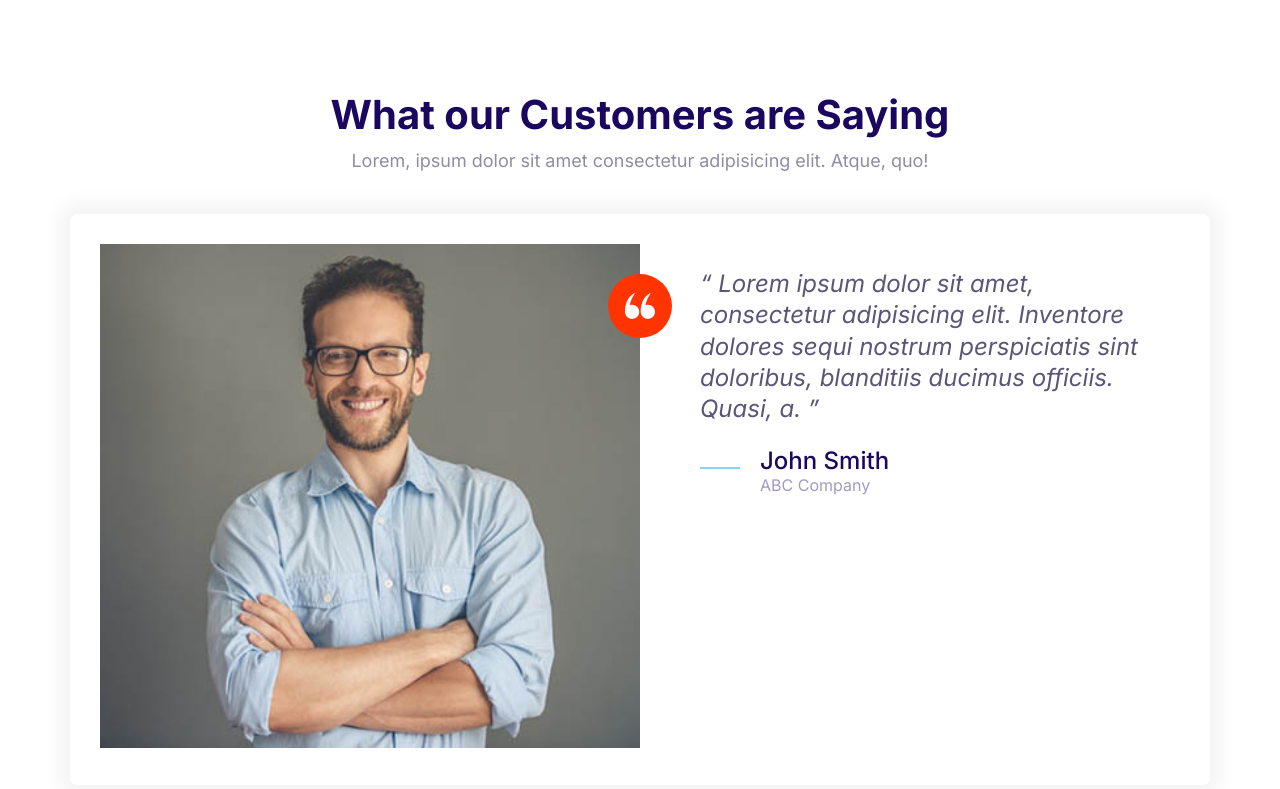
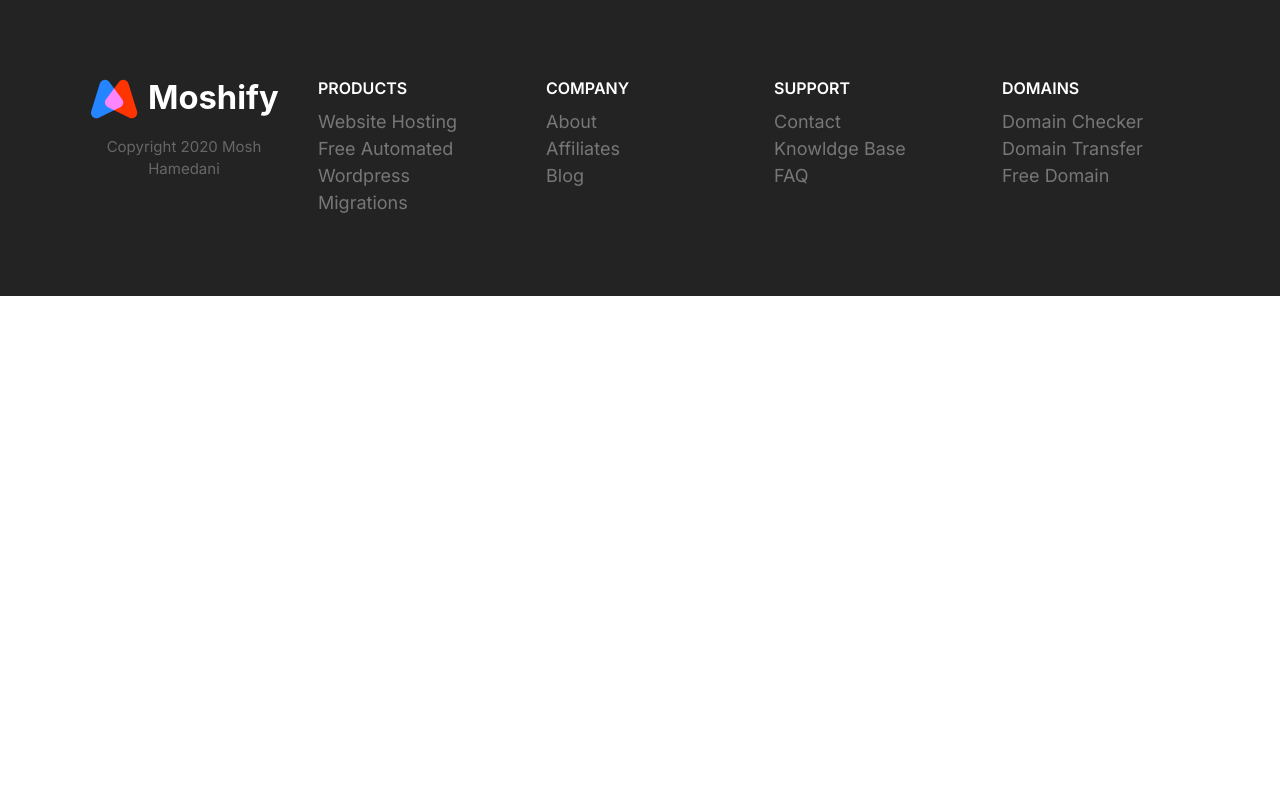
Before and after one commit to Annie-mar/Practice, a plain HTML site: page index.html in a window 1280 px wide. Drawn offline with Linux system fonts and the light colour scheme.

Commit message:
Build the footer component

```diff
--- a/CSS/styles.css
+++ b/CSS/styles.css
@@ -25,12 +25,14 @@ html {
    /* 62.5% of 16px = 10px */
    font-size: 62.5%;
 }
+
 body{
    font-family: Inter, Arial, Helvetica, sans-serif;
    font-size: 2.4rem;
    line-height: 1.5;
    color: var(--color-body);
 }
+
 h1,
 h2,
 h3 {
@@ -38,17 +40,21 @@ h3 {
    margin-bottom: 1rem;
    line-height: 1.1;
 }
+
 h1 {
    /* 1 * font size of the html element*/
    font-size: 7rem ;
 }
+
 h2 {
    font-size: 4rem;
 }
+
 h3 {
    font-size: 3rem;
    font-weight: 500;
 }
+
 p{
    margin-top: 0;
 }
@@ -109,10 +115,12 @@ a {
     background: var(--color-primary);
     color: #fff;
 }
+
 .badge--secondary {
    background: var(--color-secondary);
    color:#fff;
 }
+
 .badge--small {
    font-size: 1.6rem;
 }
@@ -132,19 +140,23 @@ a {
    list-style: none;
    padding-left: 0;
 }
+
 .list--inline .list__item{
      display: inline-block;
      margin-right: 2rem;
 }
+
 .list--tick {
    list-style-image: url(../Images/tick.svg);
    padding-left: 3rem;
    color: var(--color-headings);
 }
+
 .list--tick .list__item {
    padding-left: 0.5rem;
    margin-bottom: 1rem;
 }
+
 @media screen and (min-width: 1024px) {
    .list--tick .list__item{
       padding-left: 0;
@@ -156,6 +168,7 @@ a {
    width: 40px;
    height:40px;
 }
+
 .icon--small {
    width:30px;
    height:30px;
@@ -164,6 +177,7 @@ a {
 .icon--primary {
    fill: var(--color-primary);
 }
+
 .icon--white {
    fill:#fff;
 }
@@ -196,16 +210,19 @@ a {
    text-transform: uppercase;
    white-space:nowrap;
 }
+
 .btn .icon {
    width:2rem;
    height: 2rem;
    margin-right: 1rem;
    vertical-align: middle;
 }
+
 .btn--primary {
    background: var(--color-primary);
    color:#fff;
 }
+
 .btn--primary:hover {
    background:#3a8ffd;
 }
@@ -214,6 +231,7 @@ a {
    background: var(--color-secondary);
    color:#fff;
 }
+
 .btn--secondary:hover {
    background:#008ceb;
 }
@@ -222,14 +240,17 @@ a {
    background:var(--color-accent);
    color:#fff;
 }
+
 .btn--accent:hover {
    background:#ec3000 ;
 }
+
 .btn--outline {
    background: #fff;
    color: var(--color-headings);
    border:2px solid var(--color-headings);
 }
+
 .btn--outline:hover {
    background:var(--color-headings);
    color:#fff;
@@ -239,6 +260,7 @@ a {
    padding-left: 6rem;
    padding-right: 6rem;
 }
+
 .btn--block {
    width:100%;
    display:inline-block;
@@ -259,6 +281,7 @@ a {
    outline: 0;
    padding: 1.5rem  3.5rem;
 }
+
 ::placeholder {
   color: #cdcbd7;
 }
@@ -268,11 +291,13 @@ a {
    border-radius:var(--border-radius);
    display:flex;
 }
+
 .input-group .input {
    border:0;
    flex-grow:1;
    padding: 1.5rem 2rem;
 }
+
 .input-group .btn {
    margin:4px;
 }
@@ -289,6 +314,7 @@ a {
   box-shadow: 0 0 20px 10px #f3f3f3;
   overflow: hidden;
 }
+
 .card__header,
 .card__body {
    padding: 2rem 3rem;
@@ -298,13 +324,16 @@ a {
    background: var(--color-primary);
    color: #fff;
 }
+
 .card--secondary .card__header {
    background: var(--color-secondary);
    color:#fff;
 }
+
 .card--primary .badge--primary {
    background: #126de4;
 }
+
 .card--secondary .badge--secondary {
    background: #02cdf1;
 }
@@ -320,21 +349,25 @@ a {
    font-weight: 500;
    font-size: 2.4rem;
 }
+
 .plan__price {
    font-size: 6rem;
 }
+
 .plan__billing-cycle {
    font-size: 2.4rem;
    font-weight: 300;
    opacity: 0.8;
    margin-right:1rem;
 }
+
 .plan__description {
    font-size: 2rem;
    font-weight:300;
    letter-spacing: 1px;
    display: block;
 }
+
 .plan .list__item {
    margin-bottom: 2rem;
 }
@@ -346,6 +379,7 @@ a {
 .plan--popular .card__header {
    position: relative;
 }
+
 .plan--popular .card__header::before {
      content: url(../Images/popular.svg);
      width: 40px;
@@ -358,6 +392,7 @@ a {
 .plan:hover {
    transform: scale(1.05);
 }
+
 .plan--popular:hover {
    transform: scale(1.15);
 }
@@ -406,6 +441,7 @@ a {
  .quote__text::before {
     content:open-quote;
  }
+
  .quote__text::after {
    content:close-quote;
  }
@@ -416,12 +452,14 @@ a {
    font-style: normal;
    margin-bottom: 0;
  }
+
 .quote__organization {
   color: var(--color-headings);
   opacity:.4;
   font-size:2rem;
   font-style:normal;
 }
+
 .quote__line {
    position: relative;
    bottom:10px;
@@ -459,12 +497,15 @@ a {
  .testimonial {
    padding:3rem;
  }
+
  .testimonial__image {
    position:relative;
  }
+
  .testimonial__image > img {
    width:100%;
  }
+
  .testimonial__image > .icon-container {
    position: absolute;
    top: 3rem;
@@ -486,20 +527,24 @@ a {
    padding:4rem;
    border-radius: 5px;
  }
+
  .callout--primary {
    background: var(--color-primary);
    color: #fff;
  }
+
  .callout__heading {
    color:#fff;
    margin-top:o;
    font-size: 3rem;
  }
 
+
  .callout .btn {
    justify-self: center;
    align-self: center;
  }
+
  .callout__content {
    text-align: center;
  }
@@ -522,23 +567,28 @@ a {
    display:flex;
    justify-content:space-between;
  }
+
  .collapsible__heading {
    margin-top: 0;
    font-size: 3rem;
  }
+
  .collapsible__chevron {
    transform: (-90deg);
    transition: transform 0.3s;
  }
+
  .collapsible__content {
    max-height: 0;
    overflow: hidden;
    opacity:0;
    transition: all 0.3s;
  }
+
  .collapsible--expanded .collapsible__chevron {
    transform: (0);
  }
+
  .collapsible--expanded .collapsible__content {
    max-height: 100vh;
    opacity:1;
@@ -549,10 +599,12 @@ a {
    --padding-vertical: 6rem;
    padding: var(--padding-vertical) 2rem;
  }
+
  .block__header {
    text-align: center;
    margin-bottom: 4rem;
  }
+
  .block__heading {
    margin-top: 0;
  }
@@ -561,6 +613,7 @@ a {
    background: #000;
    color:#7b858b;
  }
+
  .block--dark h1,
  .block--dark h2,
  .block--dark h3
@@ -572,10 +625,12 @@ a {
    padding-bottom: calc(var(--padding-vertical) + 4rem);
    clip-path: polygon(0% 0%, 100% 0%, 100% 100%, 0% 90%);
  }
+
  .block--skewed-left {
    padding-bottom: calc(var(--padding-vertical) + 4rem);
    clip-path: polygon(0% 0%, 100% 0%, 100% 90%, 0% 100%);
  }
+
  .container {
    max-width:1140px;
    margin:0 auto;
@@ -590,31 +645,38 @@ a {
    padding:0 1rem;
    align-items: center;
  }
+
  .nav__list {
    width: 100%;
    margin:0;
  }
+
  .nav__item {
    padding: 0.5rem 2rem;
    border-bottom: 1px solid #222;
  }
+
  .nav__item >a {
    color: #d2d0db;
    transition: color 0.3s;
  }
+
  .nav__item >a:hover {
    color: #fff;
  }
+
  .nav__toggler {
    opacity:.5;
    transition: box-shadow .15s;
    cursor: pointer;
  }
+
  .nav.collapsible--expanded .nav__toggler {
    opacity: 1;
    box-shadow: 0 0 0 3px #666;
    border-radius: 5px;
  }
+
  .nav__brand {
    transform: translateY(5px);
  }
@@ -642,6 +704,7 @@ a {
    letter-spacing: 1px;
    margin: 2rem 0 5rem;
  }
+
  .hero__image {
    width: 100%;
  }
@@ -663,6 +726,7 @@ a {
       margin: 4rem auto;
       max-width: 670px;
  }
+
  .block-domain__prices {
    display: grid;
    grid-template-columns: repeat(3, 1fr);
@@ -684,6 +748,7 @@ a {
  .block-plans .grid {
    gap:8rem 4rem;
  }
+
  .block-plans .card {
    max-width: 500px;
    margin: 0  auto;
@@ -722,11 +787,88 @@ a {
    .block-showcase .grid{
       grid-template-columns: 50% 50%;
    }
-.block-showcase__image {
-   justify-self:end;
+   .block-showcase__image {
+      justify-self:end;
+   }
+   .block-showcase__image > img {
+      width: auto;
+      max-width:700px;
+   }
 }
-.block-showcase__image > img {
-width: auto;
-max-width:700px;
+
+/*Footer*/
+.footer {
+   background: #232323;
 }
+
+.footer a {
+   color: #777;
+   transition: color .3s;
 }
+
+.footer a:hover {
+   color: #fff;
+}
+
+.footer__section {
+   padding: 2rem;
+   border-bottom: 1px solid #393939;
+}
+
+.footer__section .list {
+   margin: 0;
+}
+
+.footer__heading {
+   text-transform: uppercase;
+   font-weight: 600;
+}
+
+.footer__brand {
+   margin-top: 5rem;
+   text-align: center;
+}
+
+.footer__brand img {
+   /*TODO: Consider refactoring this and applying it to all images.*/
+   width: 100%;
+   max-width: 230px;
+}
+
+.footer__copyright {
+   font-size: 2.1rem;
+   color: #fff;
+   opacity: .3;
+}
+
+@media screen and (min-width: 768px) {
+   .footer__sections {
+      grid-template-columns: repeat(auto-fit, minmax(10rem, 1fr));
+   }
+
+   .footer .collapsible__chevron {
+      display: none;
+   }
+
+   .footer .collapsible__content {
+      opacity: 1;
+      max-height: 100%;
+   }
+
+   .footer__brand {
+      order: -1;
+      margin-top: 1rem;
+   }
+
+   .footer__copyright {
+      font-size: 1.5rem;
+   }
+
+   .footer__section {
+      border: 0;
+   }
+
+   .footer__heading {
+      font-size: 1.6rem;
+   }
+}
--- a/index.html
+++ b/index.html
@@ -14,52 +14,74 @@
     <link rel="stylesheet" href="css/styles.css" />
   </head>
   <body>
-    <section class="block">
-      <header class="block__header">
-        <h2>What our Customers are Saying</h2>
-        <p>
-          Lorem, ipsum dolor sit amet consectetur adipisicing elit. Atque, quo!
-        </p>
+    <footer class="block block--dark footer">
+      <div class="container grid footer__sections">
+        <section class="collapsible collapsible--expanded footer__section">
+          <header class="collapsible__header">
+            <h2 class="collapsible__heading footer__heading">PRODUCTS</h2>
+            <svg class="icon icon--primary collapsible__chevron">
+              <use xlink:href="Images/sprite.svg#chevron"></use>
+            </svg>
           </header>
-      <div class="container">
-        <div class="card testimonial">
-          <div class="grid grid--1x2">
-            <div class="testimonial__image">
-              <img
-                src="Images/testimonial.jpg"
-                alt="A happy,smiling customer"
-              />
-              <span class="icon-container icon-container--accent">
-                <svg class="icon icon--white icon--small">
-                  <use xlink:href="Images/sprite.svg#quotes"></use>
+          <div class="collapsible__content">
+            <ul class="list">
+              <li><a href="#">Website Hosting</a></li>
+              <li><a href="#">Free Automated Wordpress</a></li>
+              <li><a href="#">Migrations</a></li>
+            </ul>
+          </div>
+        </section>
+        <section class="collapsible footer__section">
+          <header class="collapsible__header">
+            <h2 class="collapsible__heading footer__heading">COMPANY</h2>
+            <svg class="icon icon--primary collapsible__chevron">
+              <use xlink:href="Images/sprite.svg#chevron"></use>
             </svg>
-              </span>
+          </header>
+          <div class="collapsible__content">
+            <ul class="list">
+              <li><a href="#">About</a></li>
+              <li><a href="#">Affiliates</a></li>
+              <li><a href="#">Blog</a></li>
+            </ul>
           </div>
-            <blockquote class="quote">
-              <p class="quote__text">
-                Lorem ipsum dolor sit amet, consectetur adipisicing elit.
-                Inventore dolores sequi nostrum perspiciatis sint doloribus,
-                blanditiis ducimus officiis. Quasi, a.
-              </p>
-              <footer>
-                <div class="media">
-                  <div class="media__image">
-                    <svg class="icon icon--primary quote__line">
-                      <use xlink:href="Images/sprite.svg#line"></use>
+        </section>
+        <section class="collapsible footer__section">
+          <header class="collapsible__header">
+            <h2 class="collapsible__heading footer__heading">SUPPORT</h2>
+            <svg class="icon icon--primary collapsible__chevron">
+              <use xlink:href="Images/sprite.svg#chevron"></use>
             </svg>
+          </header>
+          <div class="collapsible__content">
+            <ul class="list">
+              <li><a href="#">Contact</a></li>
+              <li><a href="#">Knowldge Base</a></li>
+              <li><a href="#">FAQ</a></li>
+            </ul>
           </div>
-
-                  <div class="media__body">
-                    <h3 class="media__title quote__author">John Smith</h3>
-                    <p class="quote__organization">ABC Company</p>
+        </section>
+        <section class="collapsible footer__section">
+          <header class="collapsible__header">
+            <h2 class="collapsible__heading footer__heading">DOMAINS</h2>
+            <svg class="icon icon--primary collapsible__chevron">
+              <use xlink:href="Images/sprite.svg#chevron"></use>
+            </svg>
+          </header>
+          <div class="collapsible__content">
+            <ul class="list">
+              <li><a href="#">Domain Checker</a></li>
+              <li><a href="#">Domain Transfer</a></li>
+              <li><a href="#">Free Domain</a></li>
+            </ul>
           </div>
+        </section>
+        <section class="footer__brand">
+          <img src="Images/logo.svg" alt="" />
+          <p class="footer__copyright">Copyright 2020 Mosh Hamedani</p>
+        </section>
       </div>
     </footer>
-            </blockquote>
-          </div>
-        </div>
-      </div>
-    </section>
     <script src="js/main.js"></script>
   </body>
 </html>
```
Also changed, not shown: Components/footer.html (added, +68 -0 lines). Lines whose indentation alone changed are shown as unchanged.
